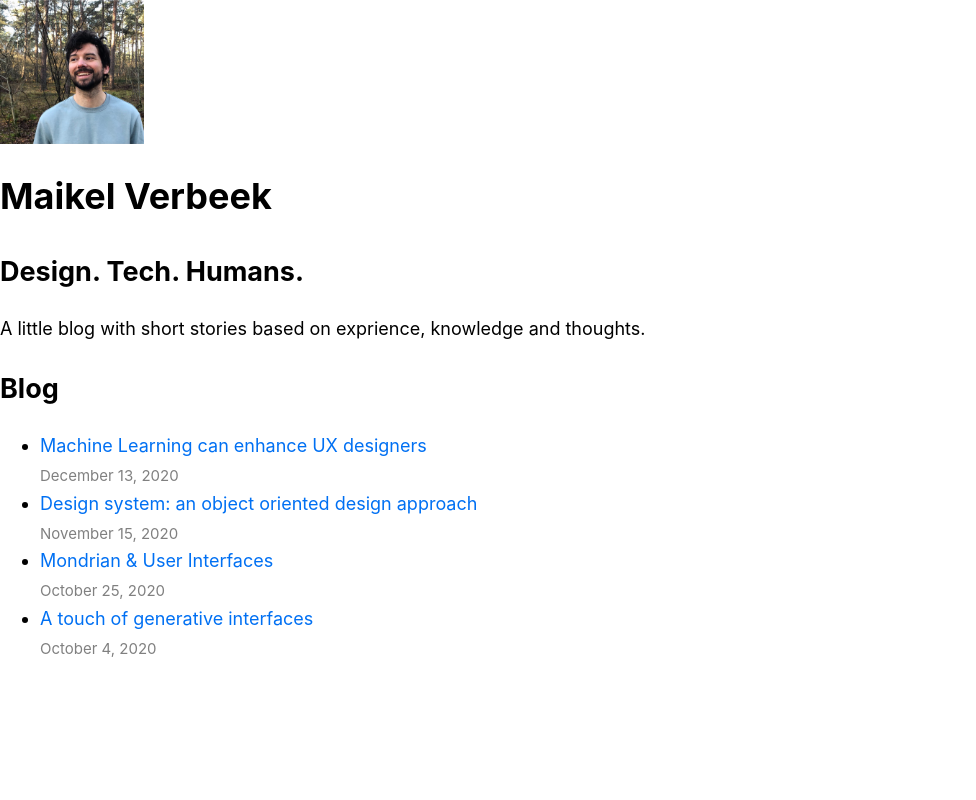
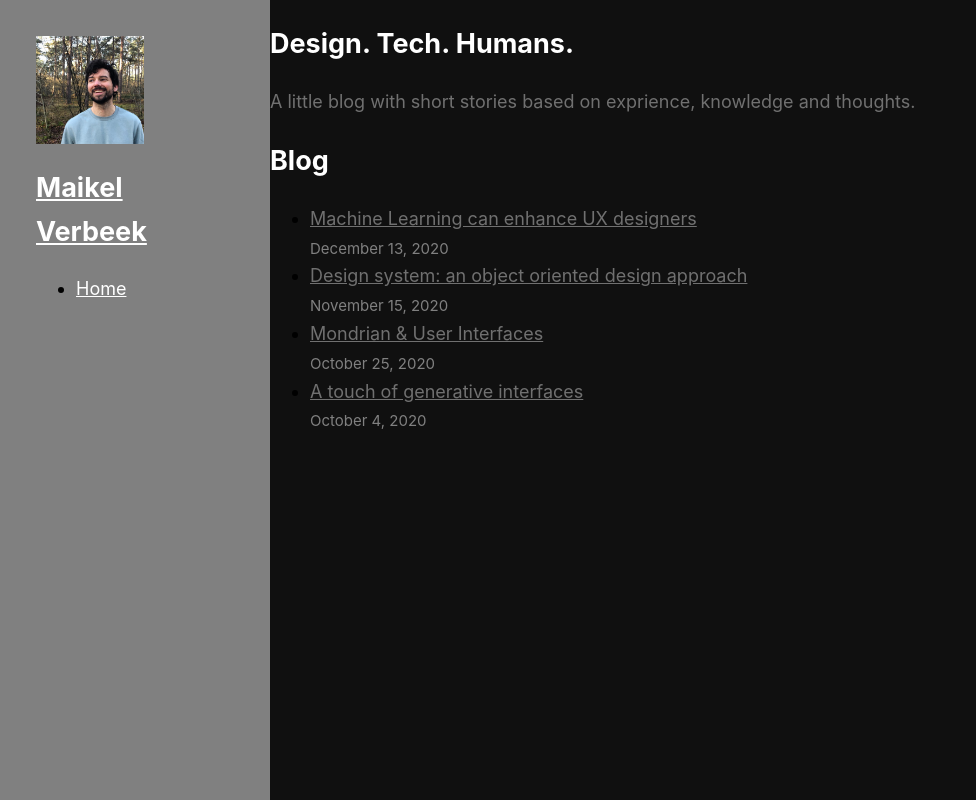
Before and after one commit to MaikelDesign/nextjs-blog, a Next.js app: page / in a window 1280 px wide. Shown: the whole page, without its empty margins (0-976 px from the left). Built offline with nearby package versions, Linux system fonts and the light colour scheme.

Commit message:
fix: sidebar setup done

```diff
--- /dev/null
+++ b/src/components/sidebar/index.js
@@ -0,0 +1,40 @@
+import Link from 'next/link'
+import { StyledNav, StyledLink } from './style'
+import Image from 'next/image'
+
+const name = 'Maikel Verbeek'
+
+
+const NavSideBar = () => {
+  return (
+    <StyledNav>
+      <header >
+
+        <>
+          <Link href="/">
+            <Image
+              priority
+              src="/images/profile.jpg"
+              height={108}
+              width={108}
+              alt=""
+            />
+          </Link>
+          <h2>
+            <StyledLink href="/" >
+              {name}
+            </StyledLink>
+          </h2>
+        </>
+
+      </header>
+      <ul>
+        <li>
+          <StyledLink href="#">Home</StyledLink>
+        </li>
+      </ul>
+    </StyledNav>
+  )
+}
+
+export default NavSideBar
--- /dev/null
+++ b/src/components/sidebar/style.js
@@ -0,0 +1,15 @@
+import styled, { css } from 'styled-components'
+import Link from 'next/link'
+
+export const StyledNav = styled.nav`
+    width: 15rem;
+    background-color: grey;
+    height: 100vh;
+    padding: 2rem;
+`
+
+export const StyledLink = styled(Link)(
+  () => css`
+    color: white;
+`
+)
--- a/src/styles/globals.css
+++ b/src/styles/globals.css
@@ -16,6 +16,7 @@ body {
     sans-serif;
   line-height: 1.6;
   font-size: 18px;
+  background-color: #101010;
 }
 
 * {
@@ -23,14 +24,22 @@ body {
 }
 
 a {
-  color: #0070f3;
-  text-decoration: none;
+  color: #707070;
+  text-decoration: underline;
 }
 
 a:hover {
   text-decoration: underline;
 }
 
+h1, h2, h3, h4, h5, h6 {
+  color: white;
+}
+
+p {
+  color: #707070
+}
+
 img {
   max-width: 100%;
   display: block;
--- a/src/templates/default.js
+++ b/src/templates/default.js
@@ -1,10 +1,9 @@
 import Head from 'next/head'
-import { StyledMain } from './style'
-import Image from 'next/image'
+import { StyledMain, StyledLayout, StyledPageContent } from './style'
 import Link from 'next/link'
+import NavSideBar from '../components/sidebar'
 // import Analytics from '@vercel/analytics/react'
 
-const name = 'Maikel Verbeek'
 export const siteTitle = 'Next.js Sample Website'
 
 export default function DefaultTemplate({children, home}){
@@ -26,37 +25,9 @@ export default function DefaultTemplate({children, home}){
         <meta name="og:title" content={siteTitle} />
         <meta name="twitter:card" content="summary_large_image" />
       </Head>
-      <header >
-        {home ? (
-          <>
-            <Image
-              priority
-              src="/images/profile.jpg"
-              height={144}
-              width={144}
-              alt=""
-            />
-            <h1>{name}</h1>
-          </>
-        ) : (
-          <>
-            <Link href="/">
-              <Image
-                priority
-                src="/images/profile.jpg"
-                height={108}
-                width={108}
-                alt=""
-              />
-            </Link>
-            <h2>
-              <Link href="/" >
-                {name}
-              </Link>
-            </h2>
-          </>
-        )}
-      </header>
+      <StyledLayout>
+        <NavSideBar/>
+        <StyledPageContent>
           <StyledMain>
             {children}
             {/* <Analytics /> */}
@@ -66,6 +37,8 @@ export default function DefaultTemplate({children, home}){
               <Link href="/">← Back to home</Link>
             </div>
           )}
+        </StyledPageContent>
+      </StyledLayout>
     </>
   )
 }
--- a/src/templates/style.js
+++ b/src/templates/style.js
@@ -4,3 +4,12 @@ export const StyledMain = styled.main`
   position: relative;
   scrollbar-gutter: stable;
 `
+
+export const StyledLayout = styled.div`
+  display: flex;
+  min-height: 100vh;
+`
+
+export const StyledPageContent = styled.div`
+  flex-grow: 1;
+`
```
Lines whose indentation alone changed are shown as unchanged.
